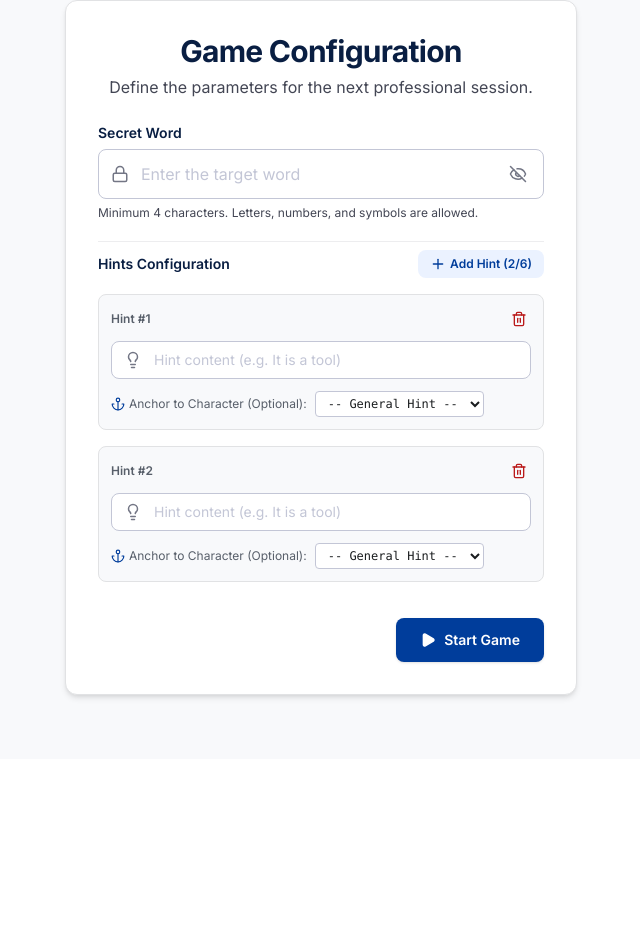
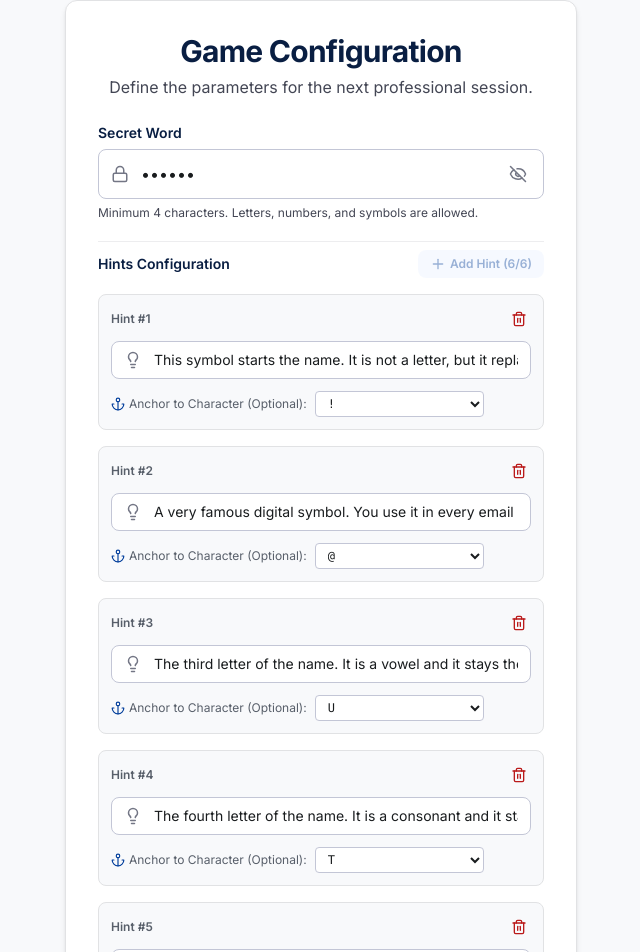
Before and after one commit to Nicopool/HangmanGame, a React (Vite) app: page / in a window 1280 px wide. Shown: the part 96-1048 px from the top of the page, without its empty margins (319-959 px from the left). Before the commit the page ends 855 px from the top, so only its background shows below. Built offline with nearby package versions, Linux system fonts and the light colour scheme.

Commit message:
feat: preconfigure setup screen with custom gemini riddle

```diff
--- a/src/components/SetupScreen.tsx
+++ b/src/components/SetupScreen.tsx
@@ -20,12 +20,16 @@ export default function SetupScreen({
   presetCategories,
   onStartGame,
 }: SetupScreenProps) {
-  // Custom word state (1-vs-1 / VS mode)
-  const [customWord, setCustomWord] = useState('');
+  // Custom word state (1-vs-1 / VS mode) - Preconfigured with the Gemini Riddle
+  const [customWord, setCustomWord] = useState('!@UTE6');
   const [showPassword, setShowPassword] = useState(false);
   const [hints, setHints] = useState<CustomHint[]>([
-    { text: '', anchorChar: '' },
-    { text: '', anchorChar: '' },
+    { text: 'This symbol starts the name. It is not a letter, but it replaces the first letter of "lute".', anchorChar: '!' },
+    { text: 'A very famous digital symbol. You use it in every email address. It replaces the first \'a\'.', anchorChar: '@' },
+    { text: 'The third letter of the name. It is a vowel and it stays the same.', anchorChar: 'U' },
+    { text: 'The fourth letter of the name. It is a consonant and it stays the same.', anchorChar: 'T' },
+    { text: 'The last letter of the name. It is a vowel and it does not change.', anchorChar: 'E' },
+    { text: 'The last letter of the name. It is a vowel and it does not change', anchorChar: '6' },
   ]);
   const [customWordError, setCustomWordError] = useState('');
 
```
